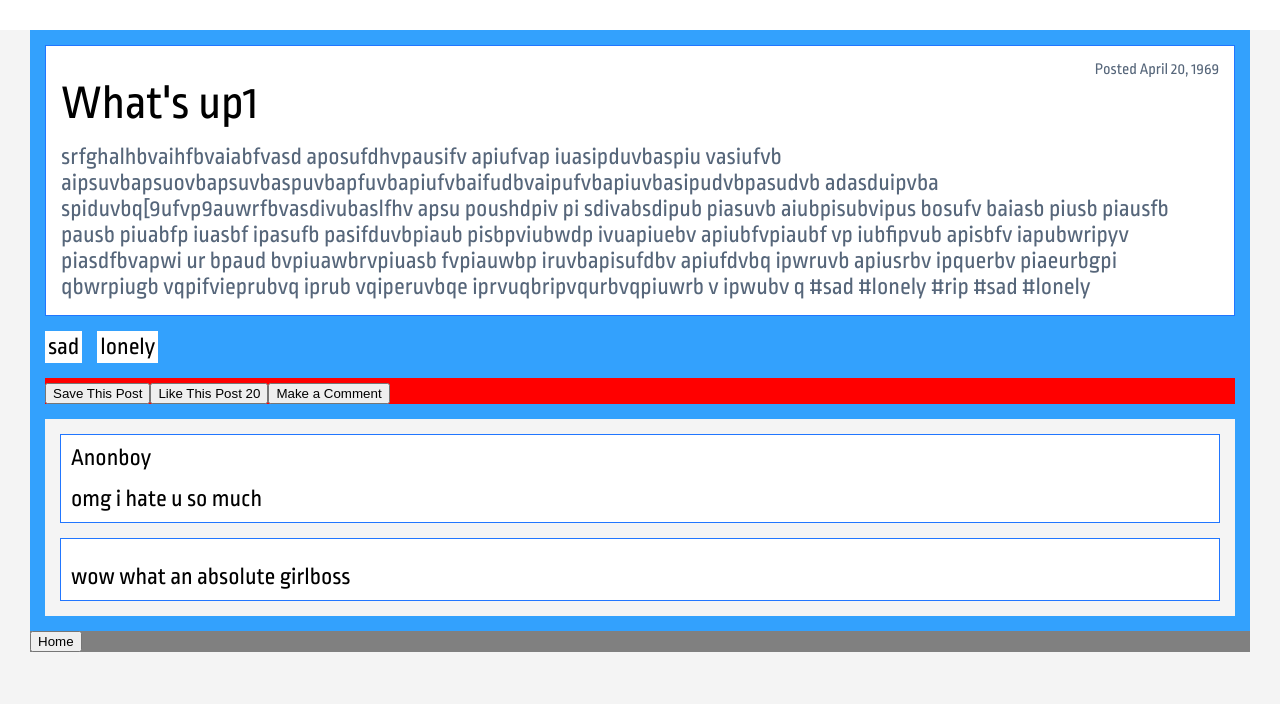
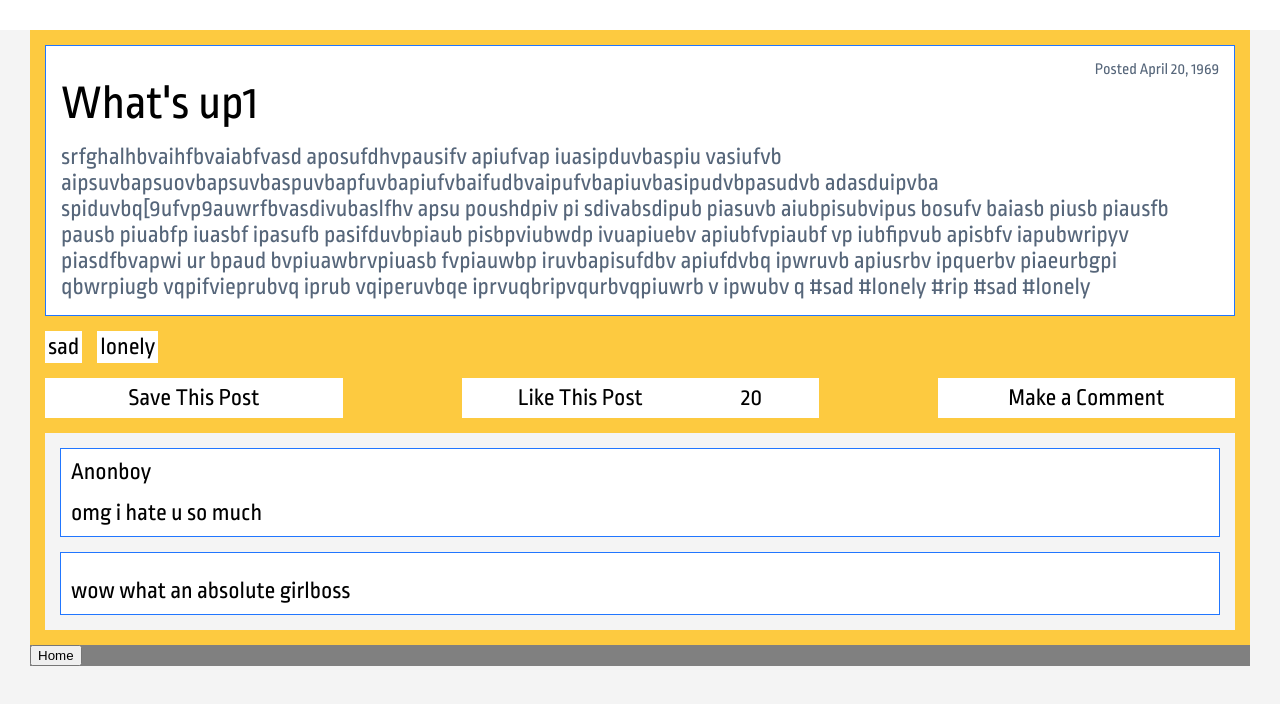
Before and after one commit to rickroll35L/babble, a React (Create React App) app in the folder babble-frontend/: page /post/1 in a window 1280 px wide. Shown: the top 704 px of the page. Built offline with nearby package versions, Linux system fonts and the light colour scheme; no server answers.

Commit message:
Post css

```diff
--- a/babble-frontend/src/pages/Post/Post.css
+++ b/babble-frontend/src/pages/Post/Post.css
@@ -10,7 +10,7 @@
 .post-container{
     display: flex;
     flex-direction: column;
-    background-color: #33A1FD;
+    background-color: #FDCA40;
     margin: 30px;
 }
 
@@ -56,22 +56,40 @@ li{
 }
 
 .post-interactions {
-    background-color: red;
     margin: 15px;
     margin-bottom: 0px;
-    font-size: 24px;
+    display: flex;
+    justify-content: space-between;
 }
 
-.savePostButton {
-
+.save-button {
+    font-family: 'Ropa Sans', sans-serif;
+    font-size: 24px;
+    border: none;
+    background-color: white;
+    padding: 3px;
+    width: 25%;
 }
 
-.likeButton {
-
+.like-button {
+    font-family: 'Ropa Sans', sans-serif;
+    font-size: 24px;
+    border: none;
+    background-color: white;
+    padding: 7px;
+    width: 30%;
+    display: flex;
+    justify-content: space-around;
+    align-items: center;
 }
 
-.commentButton {
-
+.comment-button {
+    font-family: 'Ropa Sans', sans-serif;
+    font-size: 24px;
+    border: none;
+    background-color: white;
+    padding: 7px;
+    width: 25%;
 }
 
 .comments{
--- a/babble-frontend/src/pages/Post/Post.js
+++ b/babble-frontend/src/pages/Post/Post.js
@@ -108,13 +108,13 @@ const Post = ({getPost, savePost, createComment, likePost, post}) => {
                 </div>
 
                 <div className="post-interactions">
-                    <button className="savePostButton" onClick={() => savePost(postId)}>
+                    <button className="save-button" onClick={() => savePost(postId)}>
                         Save This Post
                     </button>
-                    <button className="likeButton" onClick={() => likePost(postId)}>
-                        Like This Post {currPost.likes}
+                    <button className="like-button" onClick={() => likePost(postId)}>
+                        Like This Post <div>{currPost.likes}</div>
                     </button>
-                    <button className="commentButton" onClick={openDialog}>
+                    <button className="comment-button" onClick={openDialog}>
                         Make a Comment
                     </button>
                 </div>
```
